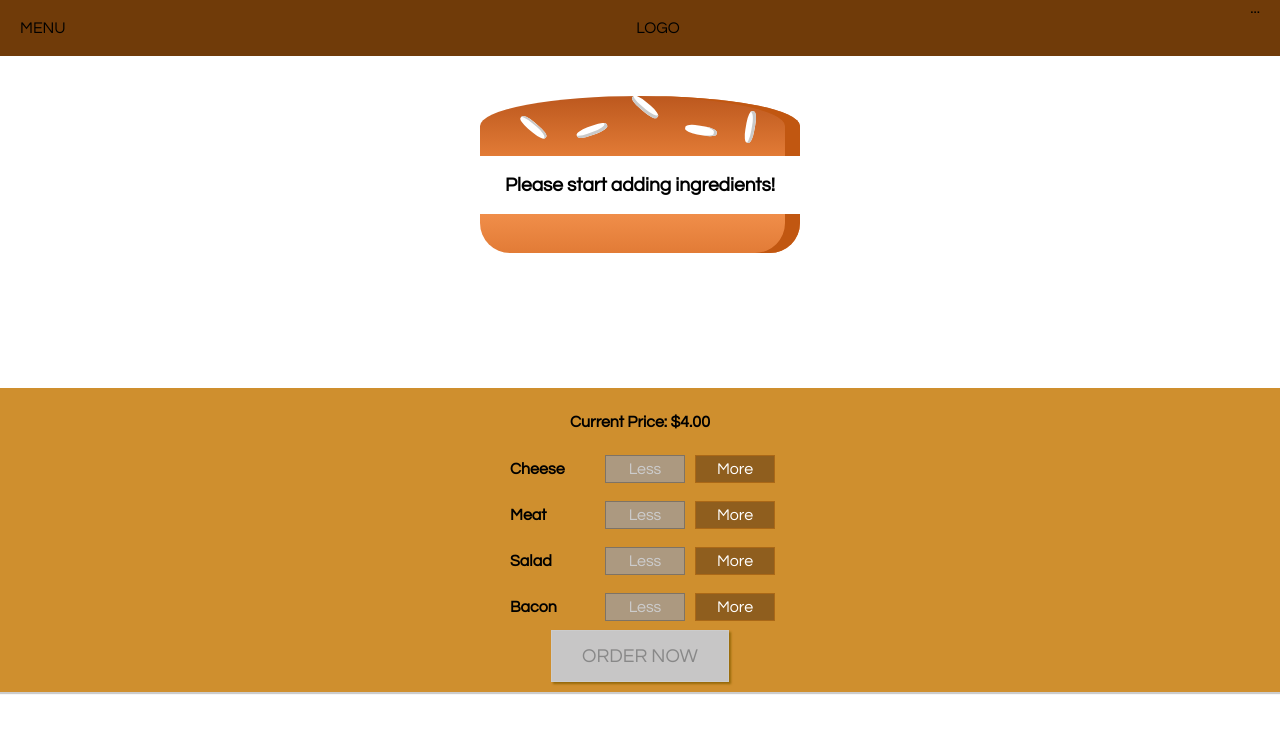
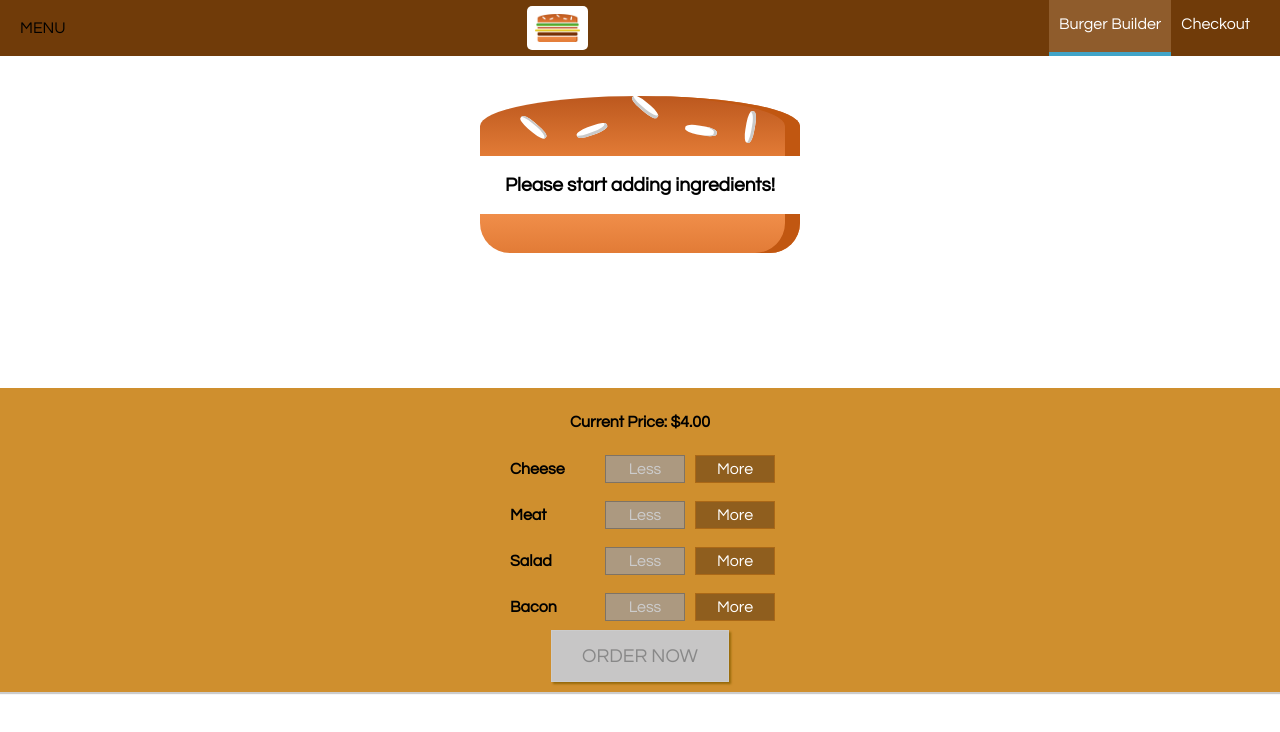
Before and after one commit to chanoscar0/burger-builder, a React app: page / in a window 1280 px wide. Shown: the top 732 px of the page. Built offline with nearby package versions, Linux system fonts and the light colour scheme.

Commit message:
Feature: Navigation

```diff
--- /dev/null
+++ b/src/components/Logo/Logo.css
@@ -0,0 +1,10 @@
+.Logo{
+  background-color: white;
+  padding: 8px;
+  height: 80%;
+  box-sizing: border-box;
+  border-radius: 5px;
+}
+.Logo img {
+  height: 100%;
+}
--- /dev/null
+++ b/src/components/Logo/Logo.js
@@ -0,0 +1,9 @@
+import React from 'react';
+import burgerLogo from '../../assets/images/burger-logo.png';
+import classes from './Logo.css';
+const Logo = (props) => (
+  <div className = {classes.Logo}>
+    <img src = {burgerLogo} alt = 'MyBurger'/>
+  </div>
+);
+export default Logo;
--- /dev/null
+++ b/src/components/Navigation/NavigationItems/NavigationItem/NavigationItem.css
@@ -0,0 +1,26 @@
+.NavigationItem{
+  margin: 0;
+  box-sizing: border-box;
+  display: flex;
+  height: 100%;
+  width: auto;
+  align-items: center;
+}
+
+.NavigationItem a {
+  color: white;
+  text-decoration: none;
+  height: 100%;
+  padding: 16px 10px;
+  border-bottom: 4px solid transparent;
+  box-sizing: border-box;
+  display: block;
+}
+
+.NavigationItem a:hover,
+.NavigationItem a:active,
+.NavigationItem a.active{
+  background-color: #8F5C2C;
+  border-bottom: 4px solid #40A4C8;
+  color: white;
+}
--- /dev/null
+++ b/src/components/Navigation/NavigationItems/NavigationItem/NavigationItem.js
@@ -0,0 +1,11 @@
+import React from 'react';
+import classes from './NavigationItem.css'
+const NavigationItem = (props) => (
+  <li className = {classes.NavigationItem}>
+    <a href = {props.link}
+       className = {props.active ? classes.active:null}>{props.children}
+     </a>
+  </li>
+);
+
+export default NavigationItem;
--- /dev/null
+++ b/src/components/Navigation/NavigationItems/NavigationItems.css
@@ -0,0 +1,8 @@
+.NavigationItems{
+  margin: 0;
+  padding: 0;
+  list-style: none;
+  display: flex;
+  align-items: center;
+  height: 100%;
+}
--- /dev/null
+++ b/src/components/Navigation/NavigationItems/NavigationItems.js
@@ -0,0 +1,12 @@
+import React from 'react';
+import classes from './NavigationItems.css';
+import NavigationItem from './NavigationItem/NavigationItem';
+const NavigationItems = (props) => (
+  <ul className = {classes.NavigationItems}>
+      <NavigationItem link = '/' active>Burger Builder</NavigationItem>
+      <NavigationItem link = '/'>Checkout</NavigationItem>
+
+  </ul>
+
+);
+export default NavigationItems;
--- a/src/components/Navigation/Toolbar/Toolbar.js
+++ b/src/components/Navigation/Toolbar/Toolbar.js
@@ -1,11 +1,13 @@
 import React from 'react';
 import classes from './Toolbar.css';
+import Logo from '../../Logo/Logo';
+import NavigationItems from '../NavigationItems/NavigationItems';
 const Toolbar = () => (
   <header className = {classes.Toolbar}>
     <div>MENU</div>
-    <div>LOGO</div>
+    <Logo />
     <nav>
-        ...
+        <NavigationItems />
     </nav>
   </header>
 );
```
Also changed, not shown: src/assets/images/burger-logo.png (added).
